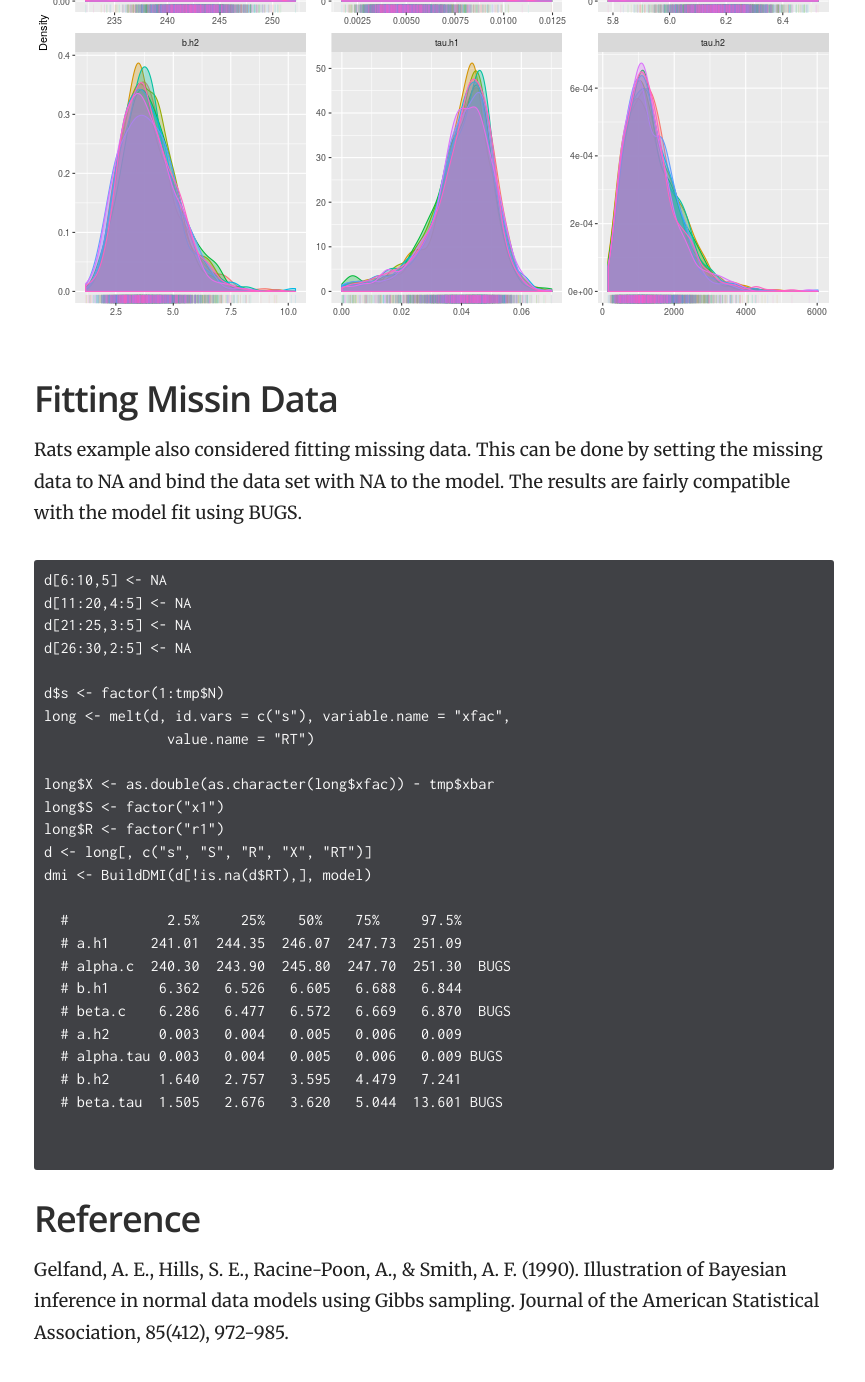
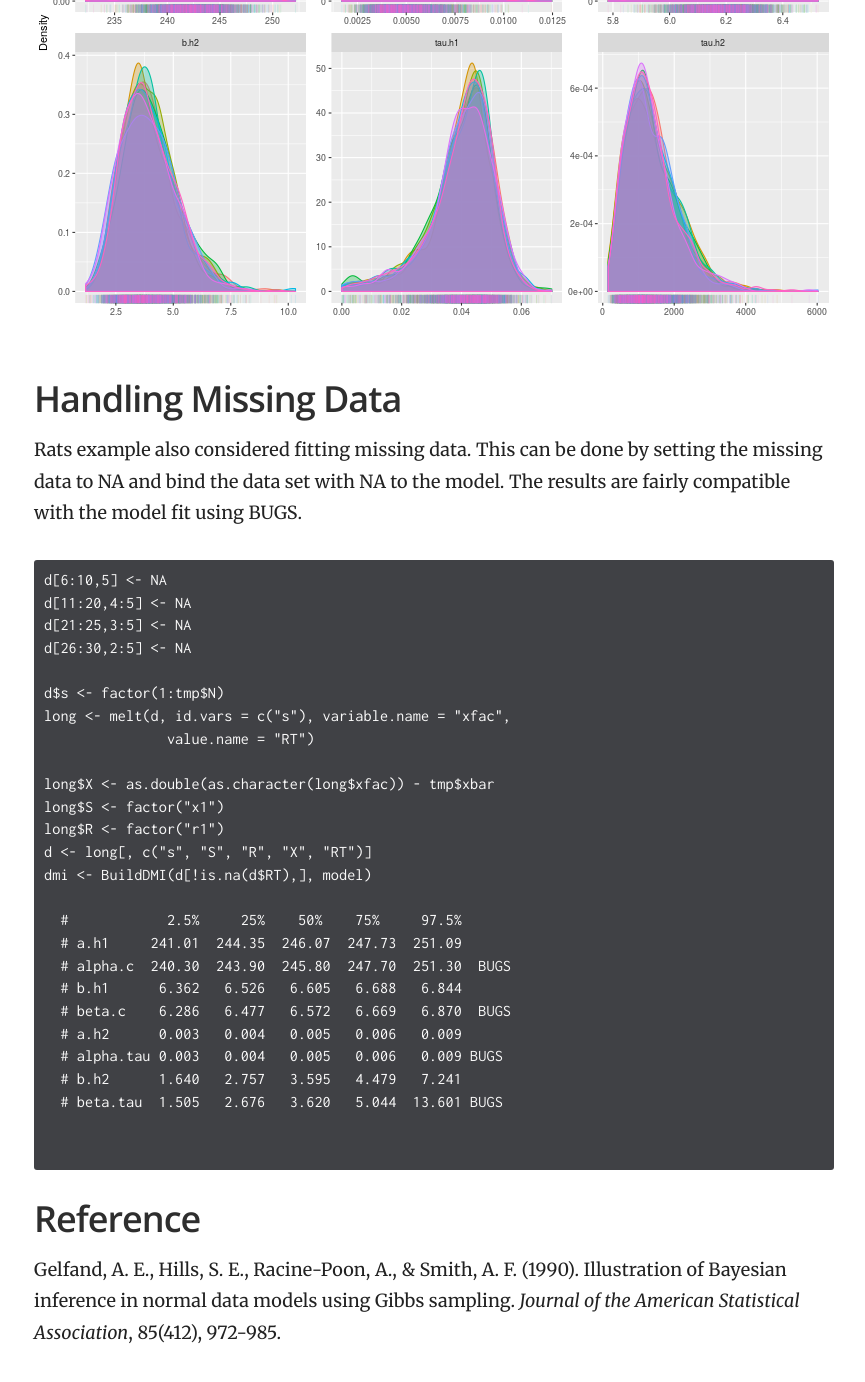
Before and after one commit to yxlin/yxlin.github.io, a Jekyll site: the page built from _docs/BUGS/hnormal.md, in a window 1280 px wide and 1400 px high, scrolled down 9510 px. Shown: the top 1382 px of the window, without its empty margins (356-1221 px from the left). Built offline with Jekyll 4.4.1, drawn with Linux system fonts in a browser that asks for light colours; formulas are drawn with MathJax 3.

Commit message:
update Rats example

```diff
--- a/_docs/BUGS/hnormal.md
+++ b/_docs/BUGS/hnormal.md
@@ -267,7 +267,7 @@ nn## MIN  4100 3732 3455
 ![density_rat]({{"/images/BUGS/densityplot_rats.png" | relative_url}})
 
 
-## Fitting Missin Data
+## Handling Missing Data
 Rats example also considered fitting missing data. This can be done by
 setting the missing data to NA and bind the data set with NA to the
 model. The results are fairly compatible with the model fit using BUGS.
@@ -304,5 +304,5 @@ dmi <- BuildDMI(d[!is.na(d$RT),], model)
 
 ## Reference
 Gelfand, A. E., Hills, S. E., Racine-Poon, A., & Smith, A. F. (1990). Illustration
-of Bayesian inference in normal data models using Gibbs sampling. Journal of
-the American Statistical Association, 85(412), 972-985.
+of Bayesian inference in normal data models using Gibbs sampling. _Journal of
+the American Statistical Association_, 85(412), 972-985.
```
